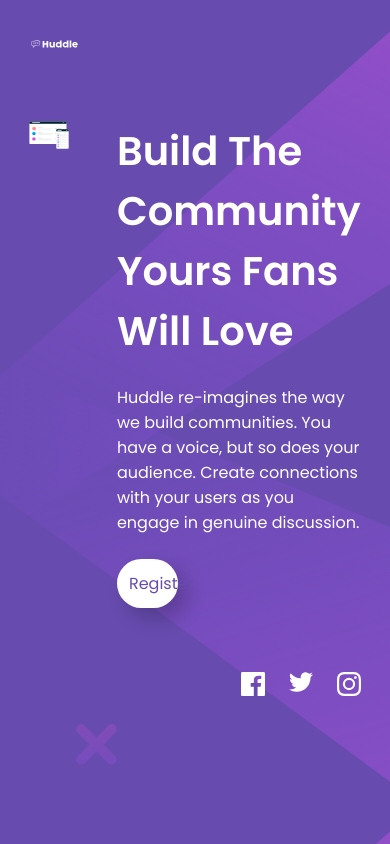
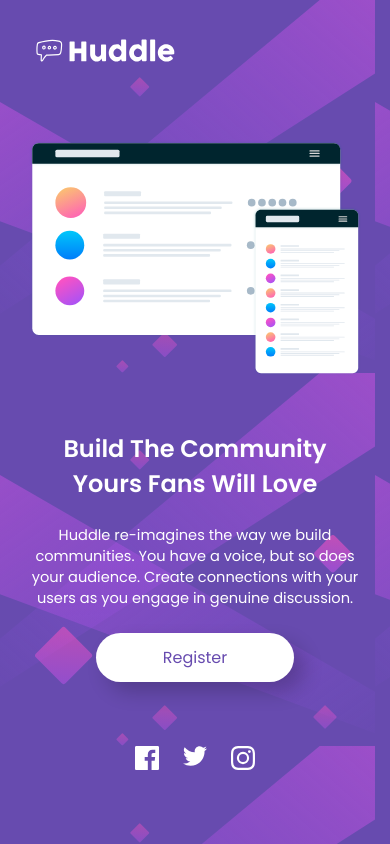
Before and after one commit to Tonny221/huddle-landing-page, a plain HTML site: page index.html in a window 390 px wide. Drawn offline with Linux system fonts and the light colour scheme.

Commit message:
media-queries

```diff
--- a/style.css
+++ b/style.css
@@ -3,7 +3,7 @@
 :root{
     /*Colors*/
     --bg-color: hsl(257, 40%, 49%);
-    --button-hover-color: hsl(257, 40%, 49%);
+    --button-hover-color: hsl(300, 69%, 71%);
 
     /*Fonts & Typography*/
     --body-font: 'Poppins', sans-serif;
@@ -82,6 +82,12 @@ body{
     text-align: center;
     border-radius: 2rem;
     box-shadow: 10px 10px 20px rgba(0, 0, 0, 0.2);
+    transition: 0.4s;
+}
+
+.call-to-action-button:hover{
+    background-color: var(--button-hover-color);
+    color: white;
 }
 
 /*Footer*/
@@ -92,3 +98,39 @@ body{
     column-gap: 1.5rem;
     justify-content: flex-end;
 }
+
+/*Media-Queries*/
+
+@media screen and (max-width: 768px){
+    body{
+        background-image: url(./images/bg-mobile.svg);
+    }
+
+    .logo{
+        width: 45%;
+    }
+
+    .content{
+        flex-direction: column;
+        row-gap: 3rem;
+    }
+
+    .content-data-title{
+        font-size: 1.5rem;
+        text-align: center;
+    }
+
+    .content-data-information{
+        text-align: center;
+        font-size: 0.913rem;
+    }
+
+    .call-to-action-button{
+        margin: 0 auto;
+        width: 60%;
+    }
+
+    .social-medias{
+        justify-content: center;
+    }
+}
```
